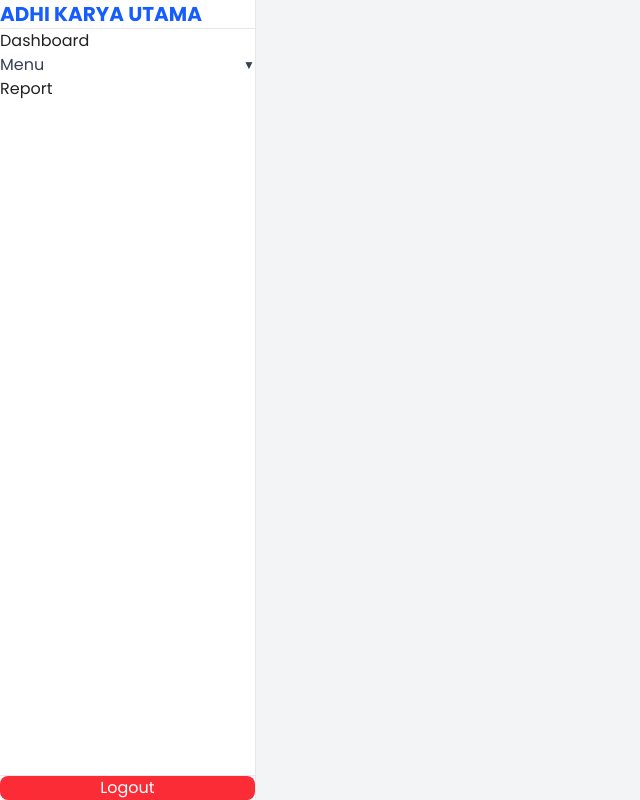
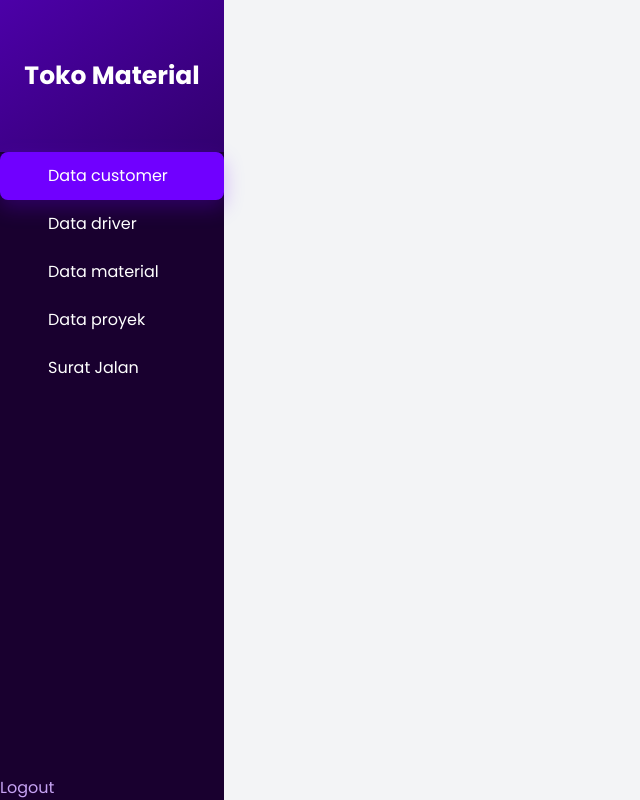
Before and after one commit to Aldzakwan00/material-store-project, a React (Vite) app: page /dashboard in a window 1280 px wide. Shown: the whole page, without its empty margins (0-640 px from the left). Built offline with nearby package versions, Linux system fonts and the light colour scheme; sample sign-in values are in the browser's storage.

Commit message:
Update Sidebar

```diff
--- a/src/components/layout/Sidebar.jsx
+++ b/src/components/layout/Sidebar.jsx
@@ -1,9 +1,7 @@
-import React, { useState } from 'react'
-import { Link, useNavigate } from 'react-router-dom'
+import { useNavigate } from 'react-router-dom'
+import SidebarButton from './SidebarButton'
 
 const Sidebar = () => {
-  const [isDropdownOpen, setIsDropdownOpen] = useState(false)
-
   const navigate = useNavigate()
 
   const handleLogout = () => {
@@ -12,107 +10,27 @@ const Sidebar = () => {
   }
 
   return (
-    <aside className="fixed left-0 top-0 flex h-screen w-64 flex-col border-r border-gray-200 bg-white">
-
-      {/* Logo */}
-      <div className="border-b border-gray-200 px-6 py-6">
-        <h1 className="text-xl font-bold text-blue-600">
-          ADHI KARYA UTAMA
-        </h1>
+    <aside className="fixed left-0 top-0 flex h-screen w-56 flex-col bg-[#19002f] text-white">
+      <div className="flex h-38 shrink-0 items-center justify-center bg-gradient-to-br from-[#4c00a8] to-[#32006f] px-6">
+        <h1 className="text-[25px] text-center font-bold">Toko Material</h1>
       </div>
 
-      {/* Menu */}
-      <nav className="flex-1 px-4 py-6">
-
-        {/* Dashboard */}
-        <Link
-          to="/"
-          className="mb-2 block rounded-lg px-4 py-3 text-gray-700 transition hover:bg-blue-50 hover:text-blue-600"
-        >
-          Dashboard
-        </Link>
-
-        {/* Menu Dropdown */}
-        <div className="mb-2">
-
-          <button
-            onClick={() => setIsDropdownOpen(!isDropdownOpen)}
-            className="flex w-full items-center justify-between rounded-lg px-4 py-3 text-gray-700 transition hover:bg-blue-50 hover:text-blue-600"
-          >
-            <span>Menu</span>
-
-            <span className={`text-xs transition-transform ${
-              isDropdownOpen ? 'rotate-180' : ''
-            }`}>
-              ▼
-            </span>
-          </button>
-
-          {isDropdownOpen && (
-            <div className="mt-1 space-y-1 pl-4">
-
-              <Link
-                to="/data-customer"
-                className="block rounded-lg px-4 py-2 text-sm text-gray-600 transition hover:bg-gray-100 hover:text-blue-600"
-              >
-                Data Customer
-              </Link>
-
-              <Link
-                to="/data-driver"
-                className="block rounded-lg px-4 py-2 text-sm text-gray-600 transition hover:bg-gray-100 hover:text-blue-600"
-              >
-                Data Driver
-              </Link>
-
-              <Link
-                to="/data-material"
-                className="block rounded-lg px-4 py-2 text-sm text-gray-600 transition hover:bg-gray-100 hover:text-blue-600"
-              >
-                Data Material
-              </Link>
-
-              <Link
-                to="/data-proyek"
-                className="block rounded-lg px-4 py-2 text-sm text-gray-600 transition hover:bg-gray-100 hover:text-blue-600"
-              >
-                Data Proyek
-              </Link>
-
-              <Link
-                to="/surat-jalan"
-                className="block rounded-lg px-4 py-2 text-sm text-gray-600 transition hover:bg-gray-100 hover:text-blue-600"
-              >
-                Input Surat Jalan
-              </Link>
-
-            </div>
-          )}
-
-        </div>
-
-        {/* Report */}
-        <Link
-          to="/report"
-          className="mb-2 block rounded-lg px-4 py-3 text-gray-700 transition hover:bg-blue-50 hover:text-blue-600"
-        >
-          Report
-        </Link>
-
+      <nav className="flex-1 space-y-3 px-4 py-6">
+        <SidebarButton to="/dashboard" icon="" end>Data customer</SidebarButton>
+        <SidebarButton to="/data-driver" icon="">Data driver</SidebarButton>
+        <SidebarButton to="/data-material" icon="">Data material</SidebarButton>
+        <SidebarButton to="/data-proyek" icon="">Data proyek</SidebarButton>
+        <SidebarButton to="/surat-jalan" icon="">Surat Jalan</SidebarButton>
       </nav>
 
-      {/* Logout */}
-      <div className="border-t border-gray-200 p-4">
-
+      <div className="p-3">
         <button
           onClick={handleLogout}
-          className="w-full rounded-lg bg-red-500 px-4 py-3 text-sm font-medium text-white transition hover:bg-red-600"
+          className="w-full rounded-lg px-4 py-3 text-left text-sm text-[#c6a2f3] transition hover:bg-[#26004c] hover:text-white"
         >
           Logout
         </button>
-
       </div>
-
     </aside>
   )
 }
--- /dev/null
+++ b/src/components/layout/SidebarButton.jsx
@@ -0,0 +1,22 @@
+import { NavLink } from 'react-router-dom'
+
+const SidebarButton = ({ to, icon, children, end = false }) => {
+  return (
+    <NavLink
+      to={to}
+      end={end}
+      className={({ isActive }) => `mx-32 my-1 flex min-h-12 items-center gap-4 rounded-lg px-4 py-3 text-base transition-colors ${
+        isActive
+          ? 'bg-[#7000ff] text-white shadow-[0_8px_20px_rgba(112,0,255,0.25)]'
+          : 'text-[#c6a2f3] hover:bg-[#26004c] hover:text-white'
+      }`}
+    >
+      <span aria-hidden="true" className="flex w-8 shrink-0 justify-center text-lg leading-none">
+        {icon}
+      </span>
+      <span>{children}</span>
+    </NavLink>
+  )
+}
+
+export default SidebarButton
```
